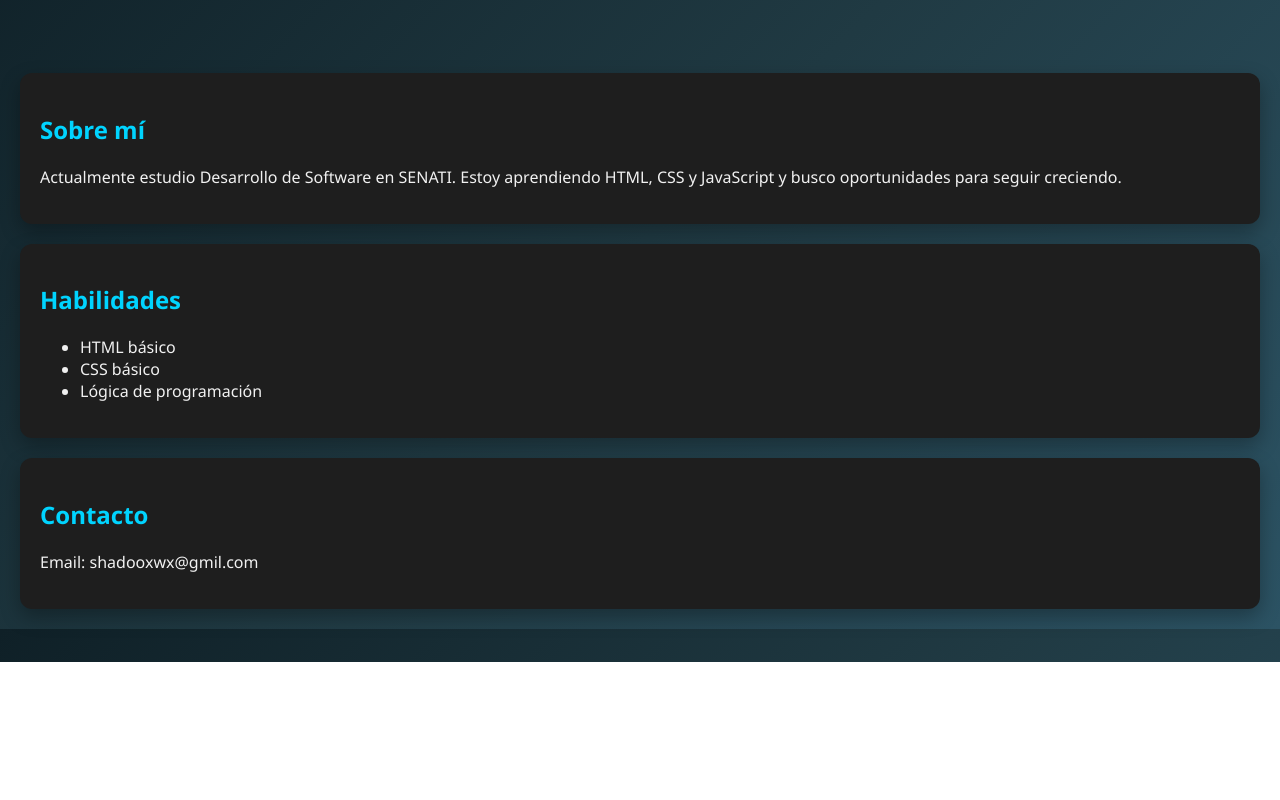
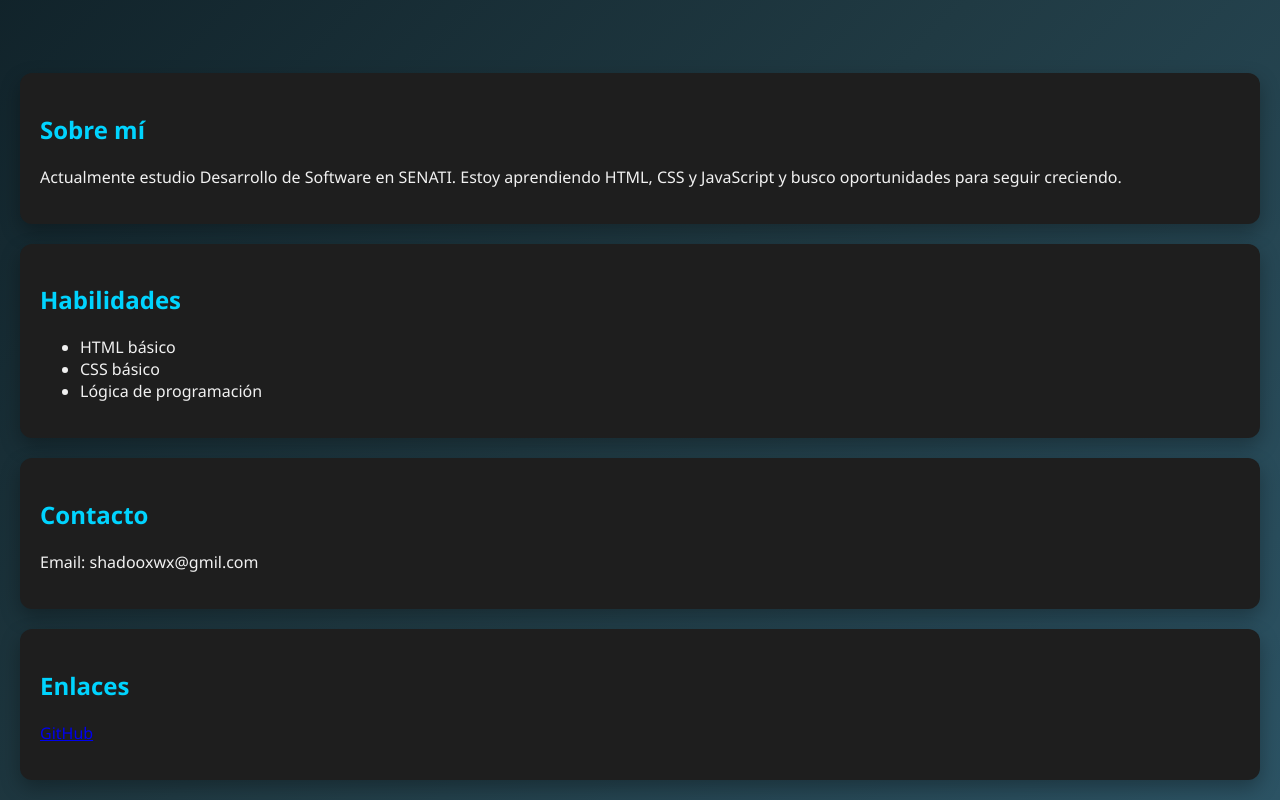
Before and after one commit to ShadooXwX/mi-primer-proyecto-web, a plain HTML site: page index.html in a window 1280 px wide. Shown: the part 138-938 px from the top of the page. Before the commit the page ends 800 px from the top, so only its background shows below. Drawn offline with Linux system fonts and the light colour scheme.

Commit message:
Actualizar index.html

```diff
--- a/index.html
+++ b/index.html
@@ -37,3 +37,10 @@
 
 </body>
 </html>
+
+<section>
+    <h2>Enlaces</h2>
+    <p>
+        <a href="https://github.com/ShadooXwX" target="_blank">GitHub</a>
+    </p>
+</section>
```
